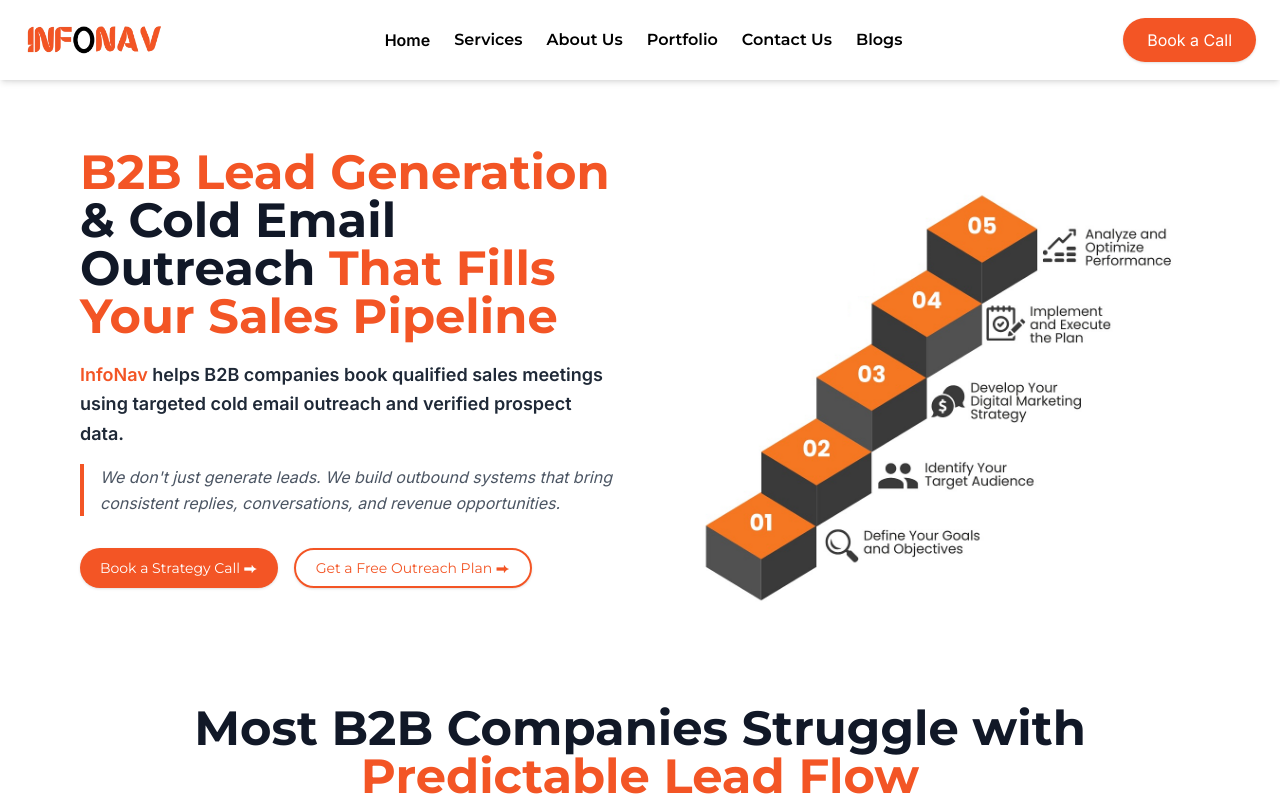
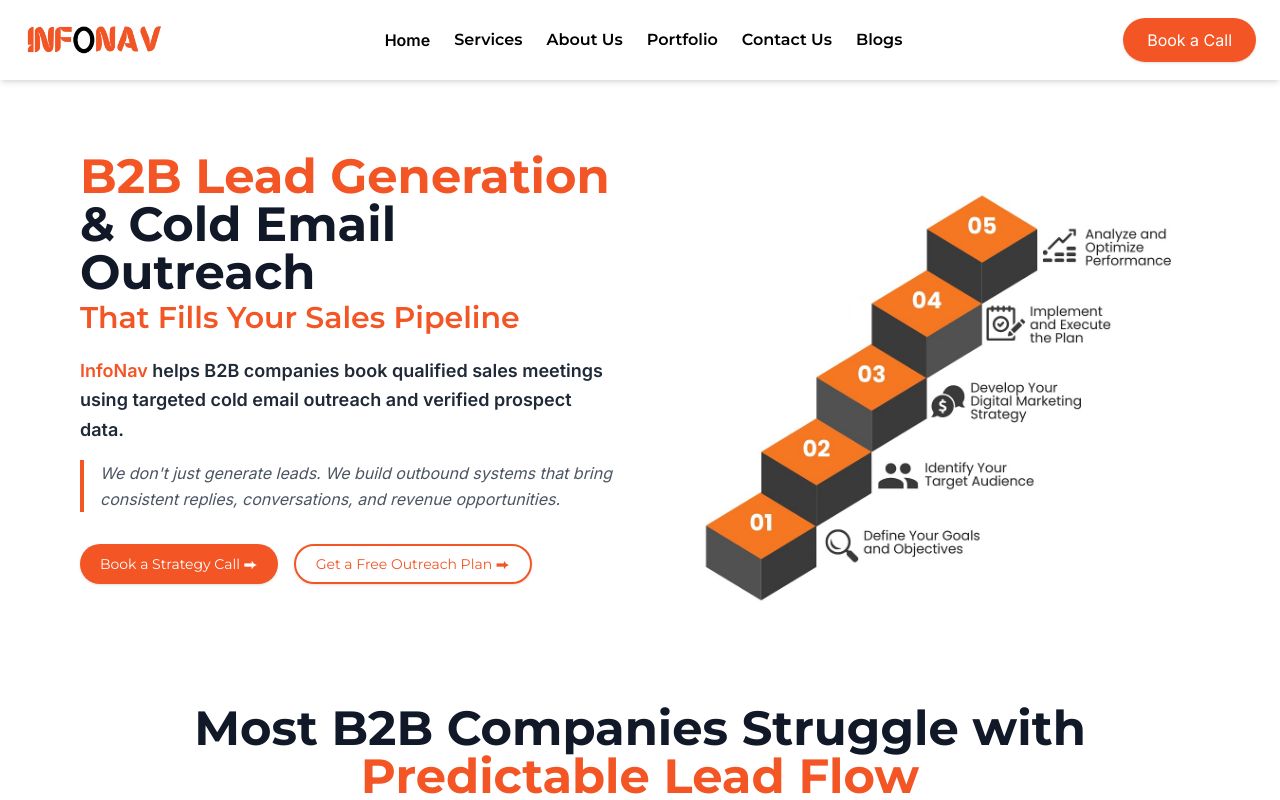
Before and after one commit to SallalZahid56/InfoNavigators, a Next.js app: page / in a window 1280 px wide. Shown: the top 800 px of the page. Built offline with nearby package versions, Linux system fonts and the light colour scheme.

Commit message:
Changes the content in the site

```diff
--- a/src/components/Hero.jsx
+++ b/src/components/Hero.jsx
@@ -11,9 +11,19 @@ const Hero = () => {
         <div className="flex-1 text-center md:text-left">
 
           {/* Headline */}
-          <h1 className="font-heading text-3xl sm:text-4xl md:text-4xl lg:text-5xl font-bold leading-snug text-gray-900">
-            <span className="text-brandOrange">B2B Lead Generation</span> &amp; Cold Email Outreach{" "}
-            <span className="text-brandOrange">That Fills Your Sales Pipeline</span>
+          <h1 className="font-heading font-bold leading-snug text-gray-900">
+            {/* Line 1 - orange, largest */}
+            <span className="block text-brandOrange text-3xl sm:text-4xl lg:text-5xl">
+              B2B Lead Generation
+            </span>
+            {/* Line 2 - dark, same size */}
+            <span className="block text-gray-900 text-3xl sm:text-4xl lg:text-5xl">
+              &amp; Cold Email Outreach
+            </span>
+            {/* Line 3 - orange, smaller */}
+            <span className="block text-brandOrange text-xl sm:text-2xl lg:text-3xl mt-1 font-semibold leading-snug">
+              That Fills Your Sales Pipeline
+            </span>
           </h1>
 
           {/* Subheadline */}
```
Also changed, not shown: 1 other file (tests, documents, lock files or other folders).
